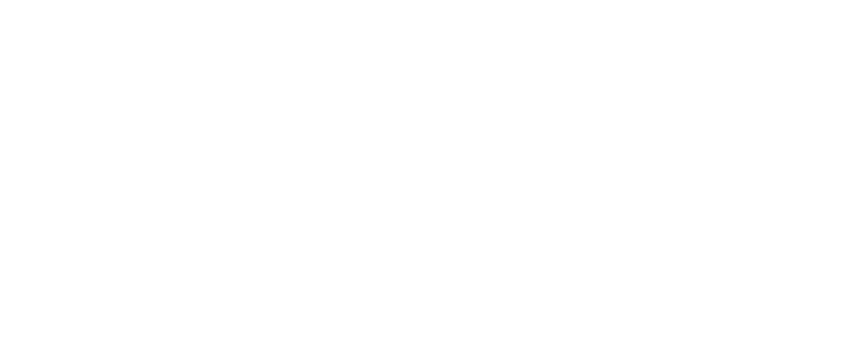
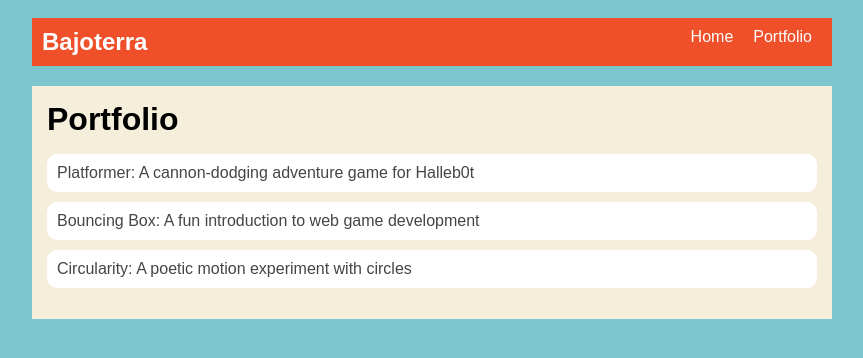
Before and after one commit to davidottoniel/davidottoniel.github.io, a plain HTML site: page portfolio.html in a window 1280 px wide. Shown: the whole page, without its empty margins (208-1071 px from the left). Drawn offline with Linux system fonts and the light colour scheme.

Commit message:
Finalized platformer game

```diff
--- a/fsd-projects/platformer/platformer.css
+++ b/fsd-projects/platformer/platformer.css
@@ -3,7 +3,8 @@ body {
 }
 
 canvas {
-  background-color: lightblue;
+  background-image: url("https://static.wikia.nocookie.net/bajoterra-slug/images/0/0d/1000px-UnnamedCavern2.jpg/revision/latest?cb=20131218124359&path-prefix=es");
+  background-size: cover;
   margin: 20px;
 }
 
--- a/portfolio.html
+++ b/portfolio.html
@@ -0,0 +1,44 @@
+<!DOCTYPE html>
+<html>
+  <head>
+    <title>Bajoterra</title>
+    <link rel="stylesheet" href="style.css" />
+  </head>
+
+  <body>
+    <!-- All content goes here -->
+    <div id="all-contents">
+      <nav>
+        <h1>Bajoterra</h1>
+        <ul id="nav-ul">
+          <li class="nav-li">
+            <a href="index.html">Home</a>
+          </li>
+          <li class="nav-li">
+            <a href="portfolio.html">Portfolio</a>
+          </li>
+        </ul>
+      </nav>
+
+      <main>
+        <div class="content">
+          <h1>Portfolio</h1>
+          <ul id="portfolio">
+            <li>
+              <a href="fsd-projects/platformer/">Platformer: A cannon-dodging adventure game for Halleb0t</a>
+            </li>
+            <li>
+              <a href="fsd-projects/bouncing-box/">Bouncing Box: A fun introduction to web game development</a>
+            </li>
+            <li>
+              <a href="fsd-projects/circularity/">Circularity: A poetic motion experiment with circles</a>
+            </li>
+          </ul>
+        </div>
+      </main>
+
+
+    </div>
+
+  </body>
+</html>
--- a/style.css
+++ b/style.css
@@ -74,3 +74,29 @@ main {
 h2, h3 {
     margin: 0px;
 }
+
+/* Portfolio styles */
+.content h1 {
+    color: black;
+  }
+
+  #portfolio {
+    list-style-type: none;
+    padding-left: 0;
+  }
+
+  #portfolio li {
+    background: #fff;
+    padding: 10px;
+    border-radius: 10px;
+    margin-bottom: 10px;
+  }
+
+  #portfolio li:hover {
+    background: #eee;
+  }
+
+  #portfolio a {
+    text-decoration: none;
+    color: #454545;
+  }
```
Also changed, not shown: fsd-projects/platformer/platformer.js (+20 -8 lines), index.html (+1 -1 lines).
